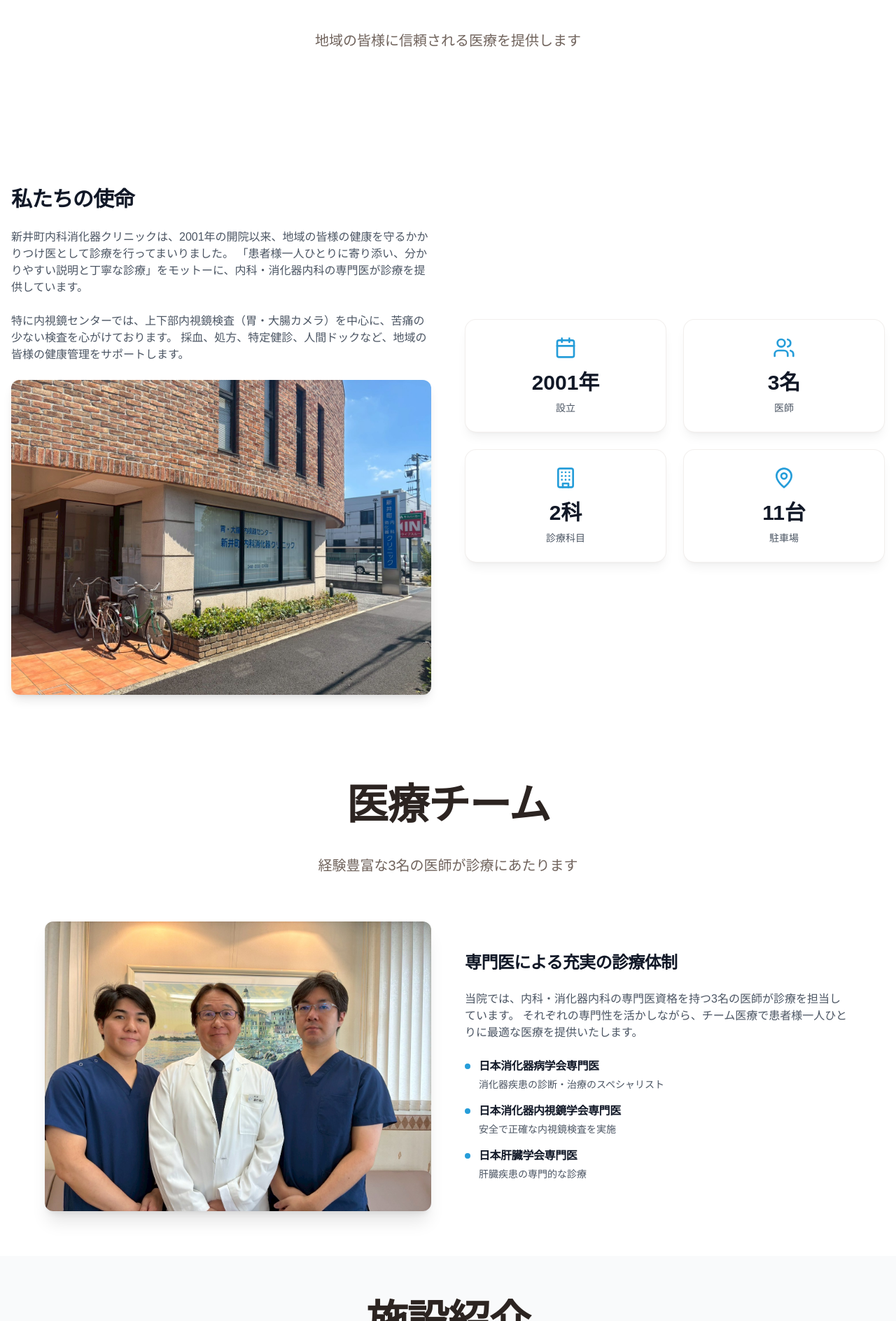
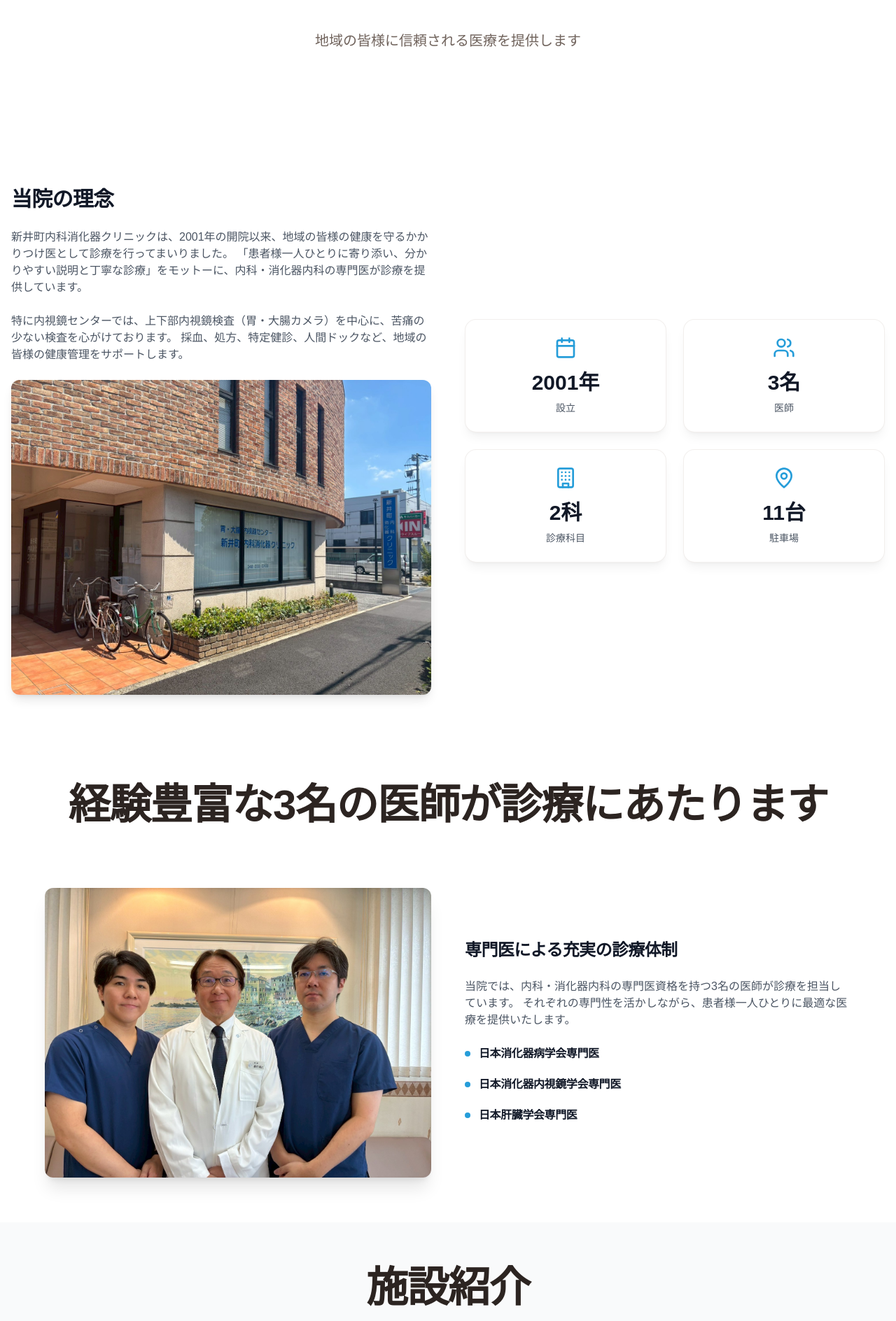
Before and after one commit to watanaberyutaro/Hospital, a Next.js app: page /about in a window 1280 px wide. Shown: the part 291-2179 px from the top of the page at 70% size. Built offline with nearby package versions, Linux system fonts and the light colour scheme.

Commit message:
Update: ページコンテンツの更新

```diff
--- a/app/about/page.tsx
+++ b/app/about/page.tsx
@@ -52,7 +52,7 @@ export default function AboutPage() {
           <div className="grid grid-cols-1 lg:grid-cols-2 gap-12 items-center">
             <div>
               <h2 className="text-3xl font-bold text-gray-900 dark:text-white mb-6">
-                私たちの使命
+                当院の理念
               </h2>
               <p className="text-gray-600 dark:text-gray-300 mb-6">
                 新井町内科消化器クリニックは、2001年の開院以来、地域の皆様の健康を守るかかりつけ医として診療を行ってまいりました。
@@ -90,8 +90,7 @@ export default function AboutPage() {
       <section className="py-16 bg-white dark:bg-gray-900">
         <div className="container mx-auto px-4">
           <SectionHeading
-            title="医療チーム"
-            subtitle="経験豊富な3名の医師が診療にあたります"
+            title="経験豊富な3名の医師が診療にあたります"
           />
           <div className="max-w-6xl mx-auto">
             <div className="grid grid-cols-1 lg:grid-cols-2 gap-12 items-center">
@@ -108,29 +107,24 @@ export default function AboutPage() {
                 </h3>
                 <p className="text-gray-600 dark:text-gray-300 mb-6">
                   当院では、内科・消化器内科の専門医資格を持つ3名の医師が診療を担当しています。
-                  それぞれの専門性を活かしながら、チーム医療で患者様一人ひとりに最適な医療を提供いたします。
+                  それぞれの専門性を活かしながら、患者様一人ひとりに最適な医療を提供いたします。
                 </p>
                 <div className="space-y-4">
                   <div className="flex items-start gap-3">
                     <div className="w-2 h-2 bg-primary rounded-full mt-2"></div>
                     <div>
                       <h4 className="font-semibold text-gray-900 dark:text-white mb-1">日本消化器病学会専門医</h4>
-                      <p className="text-sm text-gray-600 dark:text-gray-300">消化器疾患の診断・治療のスペシャリスト</p>
                     </div>
                   </div>
                   <div className="flex items-start gap-3">
                     <div className="w-2 h-2 bg-primary rounded-full mt-2"></div>
                     <div>
-                      <h4 className="font-semibold text-gray-900 dark:text-white mb-1">日本消化器内視鏡学会専門医</h4>
-                      <p className="text-sm text-gray-600 dark:text-gray-300">安全で正確な内視鏡検査を実施</p>
-                    </div>
+                      <h4 className="font-semibold text-gray-900 dark:text-white mb-1">日本消化器内視鏡学会専門医</h4>                    </div>
                   </div>
                   <div className="flex items-start gap-3">
                     <div className="w-2 h-2 bg-primary rounded-full mt-2"></div>
                     <div>
-                      <h4 className="font-semibold text-gray-900 dark:text-white mb-1">日本肝臓学会専門医</h4>
-                      <p className="text-sm text-gray-600 dark:text-gray-300">肝臓疾患の専門的な診療</p>
-                    </div>
+                      <h4 className="font-semibold text-gray-900 dark:text-white mb-1">日本肝臓学会専門医</h4></div>
                   </div>
                 </div>
               </div>
--- a/app/faq/page.tsx
+++ b/app/faq/page.tsx
@@ -92,7 +92,7 @@ export default function FAQPage() {
           ご希望により鎮静剤を使用することで、ほとんど苦痛なく検査を受けることができます。
 
           【GF・CF担当医】
-          院長が全ての内視鏡検査を担当します。
+          当院の医師が全ての内視鏡検査を担当します。
           日本消化器内視鏡学会専門医の資格を持ち、安全で正確な検査を心がけています。`
         },
         {
@@ -121,8 +121,8 @@ export default function FAQPage() {
         {
           question: '診療時間を教えてください',
           answer: `【診療時間】
-          月・火・木・金: 9:00-12:30 / 15:00-17:30
-          水・土: 9:00-12:30（午後休診）
+          月・火・水・金: 9:00-12:30 / 15:00-17:30
+          木・土: 9:00-12:30（午後休診）
           日・祝: 休診
 
           ※受付は診療終了の30分前までです。`
--- a/app/page.tsx
+++ b/app/page.tsx
@@ -403,7 +403,7 @@ export default function HomePage() {
                       新井町内科消化器クリニック
                     </h4>
                     <div className="space-y-3 text-muted-foreground">
-                      <p>〒332-0031</p>
+                      <p>〒332-0005</p>
                       <p>埼玉県川口市新井町16-1</p>
                       <p className="font-medium text-foreground">TEL: 048-222-0700</p>
                     </div>
```
